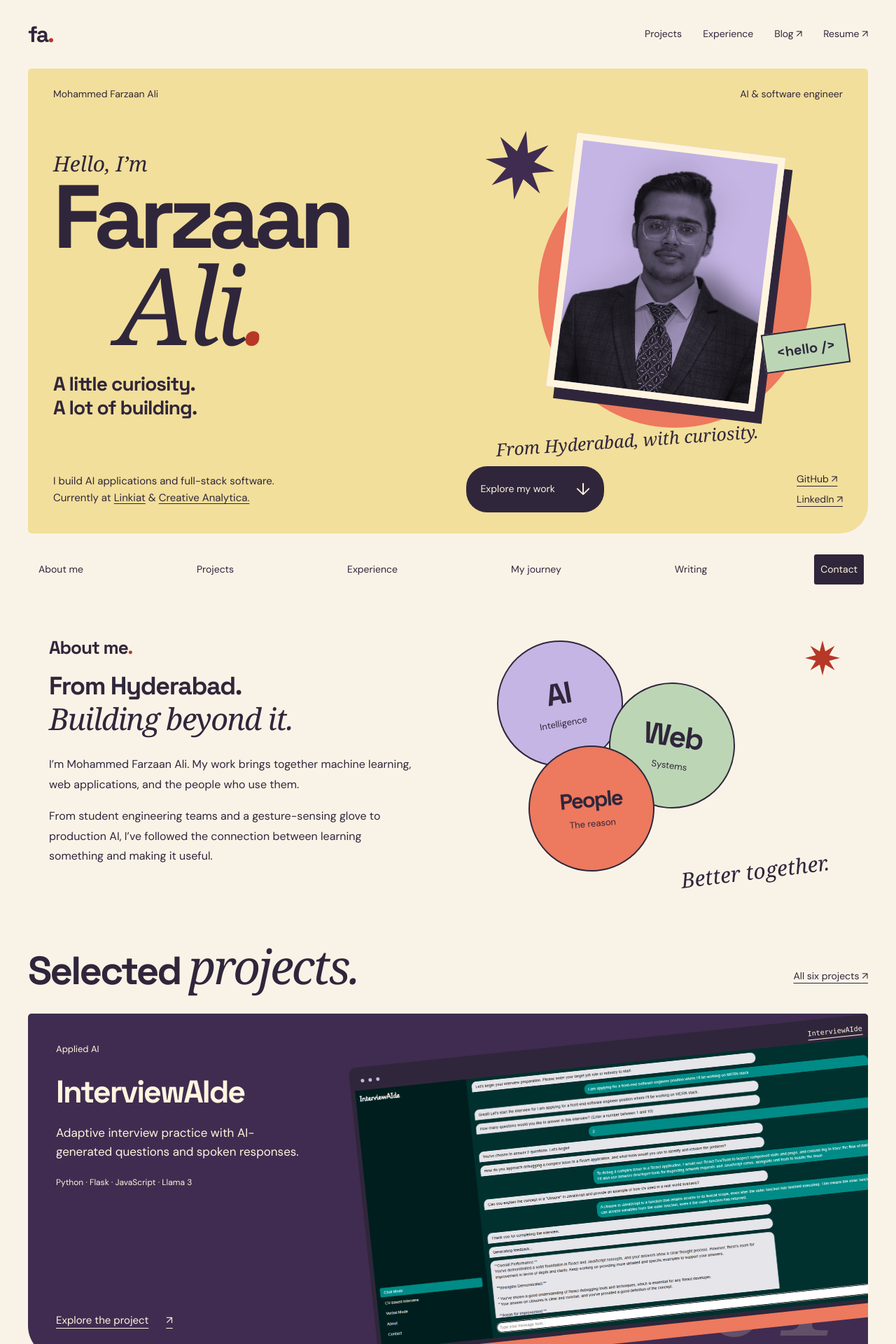
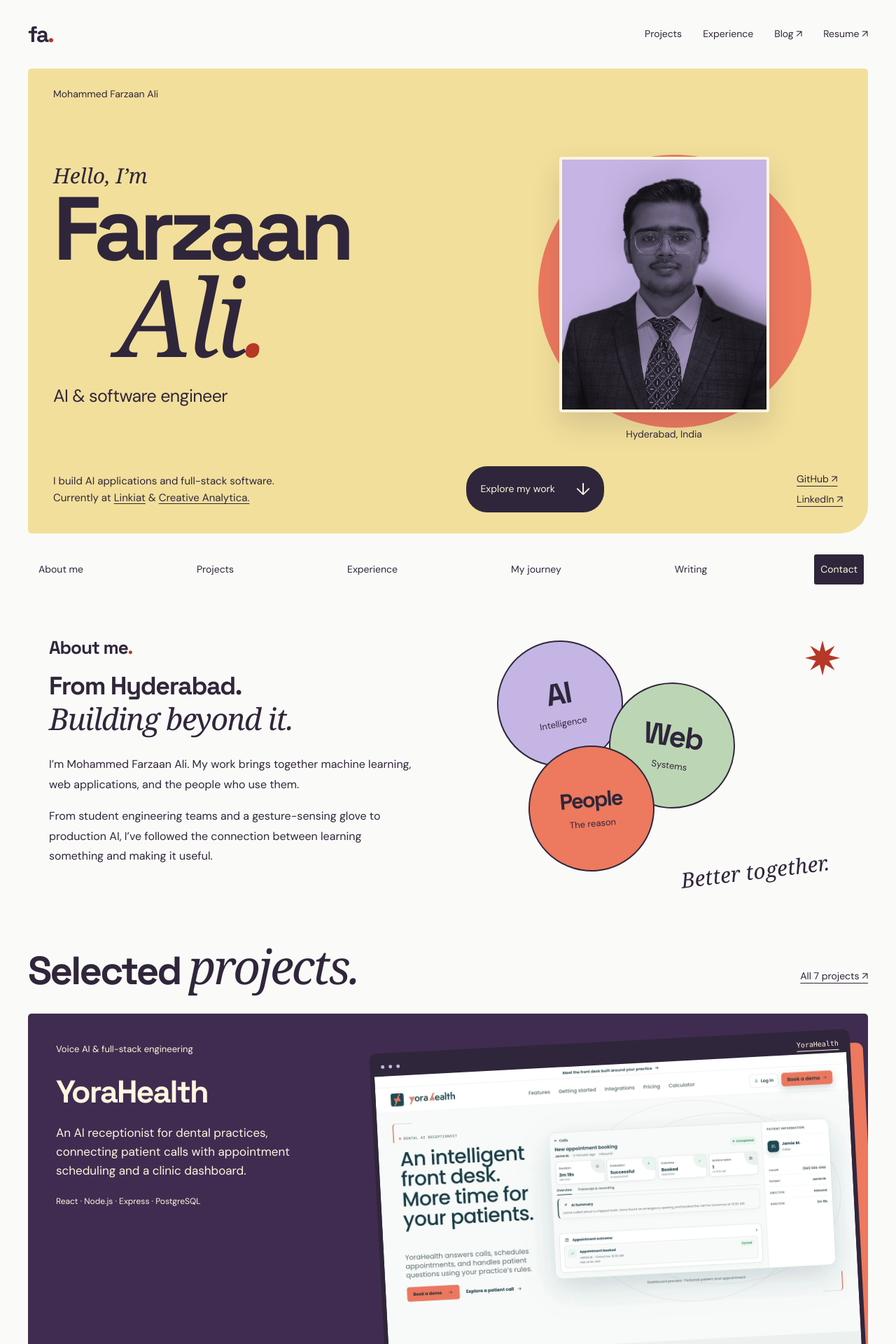
Before and after one commit to itzfarzaan/Portfolio, a React (Vite) app: page / in a window 1280 px wide. Shown: the top 1920 px of the page at 70% size. Built offline with nearby package versions, Linux system fonts and the light colour scheme; a web font is replaced by a local one.

Commit message:
Refine portfolio styling and feature YoraHealth project

```diff
--- a/src/App.css
+++ b/src/App.css
@@ -1954,3 +1954,66 @@ main:focus {
 .portrait-caption { bottom: -5px; }
 @media(max-width:650px) { .portrait-caption { bottom: -23px; } }
 @media(max-width:360px) { .portrait-caption { bottom: -18px; } }
+
+/* Approved polish: preserve the visual system and section compositions. */
+.hero-type .hero-introduction {
+  font: 400 25px/1.35 var(--font-body);
+  letter-spacing: -.6px;
+  margin-top: 25px;
+  max-width: none;
+}
+.creative-hero .portrait-mat {
+  transform: none;
+  border-width: 4px;
+  border-radius: 4px;
+  box-shadow: var(--portrait-shadow);
+}
+.creative-hero .portrait-caption {
+  font: 400 14px/1.5 var(--font-body);
+  transform: none;
+  bottom: 10px;
+  left: 0;
+  width: 100%;
+  text-align: center;
+}
+.article-feature { box-shadow: var(--article-shadow); }
+.stage-yorahealth { background: var(--plum); }
+.stage-yorahealth .screen-composition {
+  width: 105%;
+  min-width: 105%;
+  transform: rotate(-3deg) translateX(10px);
+}
+.stage-yorahealth .screen-composition:hover { transform: rotate(0) translateX(5px); }
+.project-screenshot figcaption {
+  color: var(--inverse);
+  font-size: 13px;
+  line-height: 1.6;
+  padding-top: 18px;
+}
+.engineering-details h3 {
+  font-size: 23px;
+  line-height: 1.35;
+  letter-spacing: -.6px;
+  margin-block: 28px 12px;
+}
+@media(max-width:900px) {
+  .hero-type .hero-introduction { font-size: 22px; max-width: 280px; }
+  .creative-hero .portrait-caption { bottom: 15px; }
+}
+@media(max-width:650px) {
+  .hero-type .hero-introduction { font-size: 17px; max-width: 145px; letter-spacing: -.3px; margin-top: 20px; }
+  .creative-hero .portrait-caption { bottom: -10px; font-size: 12px; }
+  .stage-yorahealth .screen-composition { width: 100%; min-width: 100%; transform: rotate(-3deg); }
+  .stage-yorahealth .screen-composition:hover { transform: rotate(0); }
+  .engineering-details h3 { font-size: 21px; }
+}
+@media(max-width:360px) {
+  .hero-type .hero-introduction { font-size: 16px; max-width: 125px; }
+  .creative-hero .portrait-caption { bottom: -9px; }
+}
+@media(prefers-reduced-motion:reduce) {
+  .stage-yorahealth .screen-composition:hover { transform: none; }
+}
+@media(max-width:650px) {
+  .creative-hero .hero-topline>span { max-width: none; text-align: left; }
+}
--- a/src/App.jsx
+++ b/src/App.jsx
@@ -89,7 +89,6 @@ function ExperienceRow({
   return <article className={`career-stop career-stop-${index} reveal`}>
     <div className="career-role"><span className="career-date">{item.date}</span><h3>{item.company}</h3><p>{item.role}</p><span className="career-location">{item.location}</span><span className="career-status">{item.current ? 'Current role' : 'First professional role'}</span></div>
     <ul>{item.details.map(detail => <li key={detail}>{detail}</li>)}</ul>
-    <span className="career-number" aria-hidden="true">0{index + 1}</span>
   </article>;
 }
 function Home() {
@@ -102,8 +101,8 @@ function Home() {
     </section>
 
     <section className="projects-section" id="work" aria-labelledby="work-title">
-      <div className="section-heading"><h2 id="work-title">Selected <em>projects.</em></h2><Link className="plain-link" to="/projects">All six projects <span aria-hidden="true">↗</span></Link></div>
-      <div className="selected-projects"><div className="reveal"><ProjectStage project={projects[2]} /></div><div className="reveal"><ProjectStage project={projects[0]} index={1} /></div></div>
+      <div className="section-heading"><h2 id="work-title">Selected <em>projects.</em></h2><Link className="plain-link" to="/projects">All {projects.length} projects <span aria-hidden="true">↗</span></Link></div>
+      <div className="selected-projects"><div className="reveal"><ProjectStage project={projects.find(project => project.slug === 'yorahealth')} /></div><div className="reveal"><ProjectStage project={projects.find(project => project.slug === 'aqaarpro')} /></div></div>
       <Link className="project-note reveal" to="/projects/knowmydocs"><span className="note-symbol" aria-hidden="true">✳</span><div><span>Also in the collection</span><h3>KnowMyDocs</h3><p>Document chat, context-preserving retrieval, and summaries.</p></div><span className="note-arrow" aria-hidden="true">↗</span></Link>
     </section>
 
@@ -128,7 +127,7 @@ function Contact() {
 function Work() {
   return <div className="shell projects-page">
     <div className="page-heading"><h1>Projects</h1><span>{projects.length} selected projects</span></div>
-    <div className="work-list">{projects.map((project, index) => <ProjectStage key={project.slug} project={project} index={index} heading="h2" />)}</div>
+    <div className="work-list">{projects.map(project => <ProjectStage key={project.slug} project={project} heading="h2" />)}</div>
     <Contact />
   </div>;
 }
@@ -146,10 +145,11 @@ function ProjectDetail() {
       <dl className="case-facts"><div><dt>Role</dt><dd>{project.role}</dd></div><div><dt>Stack</dt><dd>{project.stack.join(' / ')}</dd></div></dl>
       {(project.live || project.github) && <div className="project-links">{project.live && <a href={project.live}>Visit website <Arrow /></a>}{project.github && <a href={project.github}>Source on GitHub <Arrow /></a>}</div>}
     </header>
-    <div className={`detail-art detail-${project.slug}`}>{project.image ? <figure className="project-screenshot"><img src={project.image} alt={`${project.name} application interface`} loading="lazy" /></figure> : <SystemArtwork project={project} />}</div>
+    <div className={`detail-art detail-${project.slug}`}>{project.image ? <figure className="project-screenshot"><img src={project.image} alt={project.imageAlt || `${project.name} application interface`} loading="lazy" />{project.imageCaption && <figcaption>{project.imageCaption}</figcaption>}</figure> : <SystemArtwork project={project} />}</div>
     <section><h2>Overview</h2><p>{project.problem}</p><p>{project.overview}</p></section>
     <section><h2>My contribution</h2><ul>{project.contributions.map(contribution => <li key={contribution}>{contribution}</li>)}</ul></section>
     <section><h2>System structure</h2><ol className="system-flow">{project.architecture.map(part => <li key={part}>{part}</li>)}</ol></section>
+    {project.engineering && <section className="engineering-details"><h2>Engineering decisions</h2>{project.engineering.map(item => <div key={item.title}><h3>{item.title}</h3><p>{item.text}</p></div>)}</section>}
     <section><h2>Outcome</h2><p>{project.result}</p></section>
     <div className="next-project"><span>Next project</span><Link to={`/projects/${next.slug}`}>{next.name} <span aria-hidden="true">→</span></Link></div>
   </article>;
--- a/src/portfolio/Showcase.jsx
+++ b/src/portfolio/Showcase.jsx
@@ -7,12 +7,12 @@ export function Spark({
 }
 export function Hero() {
   return <section className="creative-hero" aria-labelledby="intro-title">
-    <div className="hero-topline"><span>Mohammed Farzaan Ali</span><span>AI & software engineer</span></div>
+    <div className="hero-topline"><span>Mohammed Farzaan Ali</span></div>
     <div className="hero-composition">
       <div className="hero-type"><p className="hello-note">Hello, I’m</p><h1 id="intro-title">Farzaan<span>Ali<span className="name-dot">.</span></span></h1>
-        <p className="hero-introduction">A little curiosity.<br />A lot of building.</p>
+        <p className="hero-introduction">AI & software engineer</p>
       </div>
-      <div className="portrait-composition"><div className="portrait-orbit" /><div className="portrait-mat"><img src="/media/farzaan-portrait.webp" alt="Mohammed Farzaan Ali" width="1321" height="1600" fetchPriority="high" /></div><Spark className="portrait-spark" /><span className="portrait-caption">From Hyderabad, with curiosity.</span><span className="portrait-code" aria-hidden="true">&lt;hello /&gt;</span></div>
+      <div className="portrait-composition"><div className="portrait-orbit" /><div className="portrait-mat"><img src="/media/farzaan-portrait.webp" alt="Mohammed Farzaan Ali" width="1321" height="1600" fetchPriority="high" /></div><span className="portrait-caption">Hyderabad, India</span></div>
     </div>
     <div className="hero-bottom"><p>I build AI applications and full-stack software.<br />Currently at <strong>Linkiat</strong> & <strong>Creative Analytica.</strong></p><a href="#work" className="round-link">Explore my work <span aria-hidden="true">↓</span></a><div className="hero-socials"><a href={profile.github}>GitHub ↗</a><a href={profile.linkedin}>LinkedIn ↗</a></div></div>
   </section>;
@@ -22,17 +22,16 @@ export function SystemArtwork({
 }) {
   return <div className={`system-artwork system-${project.slug}`} role="img" aria-label={`Conceptual system map: ${project.architecture.join(', ')}`}>
     <span className="map-label">System map</span>
-    {project.slug === 'aqaarpro' ? <><div className="portal-labels"><span>Manager</span><span>Owner</span><span>Tenant</span><span>Vendor</span></div><svg viewBox="0 0 600 200" aria-hidden="true"><path d="M70 0V65Q70 100 105 100H265Q300 100 300 135V200M225 0V100M375 0V100M530 0V65Q530 100 495 100H300" stroke="currentColor" strokeWidth="3" fill="none" /><circle cx="300" cy="140" r="38" fill="var(--coral)" /><path d="M285 149V135L300 123 315 135V149M295 149V140H305V149" stroke="var(--ink)" strokeWidth="2" fill="none" /></svg><strong>AqaarPro</strong><p>Four roles. One connected system.</p></> : project.slug === 'knowmydocs' ? <><div className="document-art"><span>DOCUMENT</span><i /><i /><i /><i /><i /></div><span className="map-connector" aria-hidden="true">↘</span><div className="retrieval-art"><span>CONTEXT</span><b>Find.<br />Connect.<br /><em>Understand.</em></b></div><p>{project.architecture.join(' → ')}</p></> : <div className="generic-system">{project.architecture.map((part, index) => <div key={part}><span>0{index + 1}</span><strong>{part}</strong>{index < 2 && <b aria-hidden="true">↓</b>}</div>)}</div>}
+    {project.slug === 'aqaarpro' ? <><div className="portal-labels"><span>Manager</span><span>Owner</span><span>Tenant</span><span>Vendor</span></div><svg viewBox="0 0 600 200" aria-hidden="true"><path d="M70 0V65Q70 100 105 100H265Q300 100 300 135V200M225 0V100M375 0V100M530 0V65Q530 100 495 100H300" stroke="currentColor" strokeWidth="3" fill="none" /><circle cx="300" cy="140" r="38" fill="var(--coral)" /><path d="M285 149V135L300 123 315 135V149M295 149V140H305V149" stroke="var(--ink)" strokeWidth="2" fill="none" /></svg><strong>AqaarPro</strong><p>Four roles. One connected system.</p></> : project.slug === 'knowmydocs' ? <><div className="document-art"><span>DOCUMENT</span><i /><i /><i /><i /><i /></div><span className="map-connector" aria-hidden="true">↘</span><div className="retrieval-art"><span>CONTEXT</span><b>Find.<br />Connect.<br /><em>Understand.</em></b></div><p>{project.architecture.join(' → ')}</p></> : <div className="generic-system">{project.architecture.map((part, index) => <div key={part}><strong>{part}</strong>{index < 2 && <b aria-hidden="true">↓</b>}</div>)}</div>}
   </div>;
 }
 export function ProjectStage({
   project,
-  index = 0,
   heading = 'h3'
 }) {
   const Heading = heading;
   return <article className={`project-stage stage-${project.slug}`}>
     <div className="project-stage-copy"><span className="project-kind">{project.category}</span><Heading>{project.name}</Heading><p>{project.shortDescription}</p><div className="stage-stack">{project.stack.slice(0, 4).join(' · ')}</div><Link className="case-link" to={`/projects/${project.slug}`}>Explore the project <span aria-hidden="true">↗</span></Link></div>
-    <div className="project-stage-art">{project.image ? <Link className="screen-composition" to={`/projects/${project.slug}`} tabIndex={-1} aria-hidden="true"><div className="screen-top"><i /><i /><i /><span>{project.name}</span></div><img src={project.image} alt="" loading="lazy" width={project.slug === 'interviewaide' ? '1896' : '1903'} height={project.slug === 'interviewaide' ? '953' : '958'} /></Link> : <SystemArtwork project={project} />}<span className="stage-number" aria-hidden="true">0{index + 1}</span></div>
+    <div className="project-stage-art">{project.image ? <Link className="screen-composition" to={`/projects/${project.slug}`} tabIndex={-1} aria-hidden="true"><div className="screen-top"><i /><i /><i /><span>{project.name}</span></div><img src={project.image} alt="" loading="lazy" width={project.imageWidth || (project.slug === 'interviewaide' ? 1896 : 1903)} height={project.imageHeight || (project.slug === 'interviewaide' ? 953 : 958)} /></Link> : <SystemArtwork project={project} />}</div>
   </article>;
 }
--- a/src/portfolio/content.js
+++ b/src/portfolio/content.js
@@ -8,6 +8,40 @@ export const profile = {
   resume: '/documents/Mohammed-Farzaan-Ali-Resume.pdf'
 };
 export const projects = [{
+  slug: 'yorahealth',
+  name: 'YoraHealth',
+  shortDescription: 'An AI receptionist for dental practices, connecting patient calls with appointment scheduling and a clinic dashboard.',
+  category: 'Voice AI & full-stack engineering',
+  label: 'Dental AI receptionist',
+  summary: 'From a patient call to a confirmed appointment, with the clinic team kept in the loop.',
+  stack: ['React', 'Node.js', 'Express', 'PostgreSQL', 'REST APIs', 'Webhooks', 'Background workers'],
+  role: 'End-to-end technical implementation',
+  type: 'Live project',
+  problem: 'Dental front desks need to handle patient calls while supporting people in the practice. Missed calls, scheduling changes, and follow-up work can leave both patients and staff without a clear next step.',
+  overview: 'I implemented the technical platform behind YoraHealth: the public website, clinic and administrator dashboards, backend APIs, data model, and integrations with third-party voice AI, practice-management, and messaging services. The receptionist uses each practice’s information to answer questions and help callers book, reschedule, or cancel appointments.',
+  contributions: [
+    'Built the React website and operational dashboards for clinic teams and administrators, including call history, transcripts, recordings, appointment actions, and outcome analytics.',
+    'Developed the Node.js and Express backend, PostgreSQL data model, authenticated sessions, clinic-scoped access, and integration endpoints.',
+    'Implemented voice-agent tools for patient lookup, availability checks, appointment booking, rescheduling, cancellation, and practice information.',
+    'Connected third-party scheduling systems through backend APIs and webhooks, using returned availability references and explicit confirmation before appointment changes.',
+    'Added durable event and tool-call deduplication, appointment audit records, and background reconciliation for delayed call analysis and configuration updates.',
+    'Implemented appointment messaging workflows that wait for evidence that a booking has reached the practice-management system before sending a confirmation.'
+  ],
+  architecture: ['Patient call → voice AI integration', 'Express tools → scheduling integration', 'PostgreSQL records → clinic dashboard'],
+  engineering: [
+    { title: 'Connecting conversation to real actions', text: 'The voice layer calls backend tools rather than directly changing practice records. The backend resolves the clinic, validates inputs and confirmations, checks scheduling availability, and records appointment actions. Third-party integrations sit behind application-owned interfaces.' },
+    { title: 'Handling retries and delayed events', text: 'Voice and scheduling events can arrive more than once or out of order. Persistent event keys and cached tool results protect against repeating appointment mutations. Call-state handling preserves terminal outcomes, while background workers reconcile missing analysis and retry configuration updates.' },
+    { title: 'Confirming the appointment before the message', text: 'An accepted API request does not necessarily mean an appointment is visible in the practice’s system. The notification pipeline tracks that distinction, waits for synchronization evidence, and processes messages independently so a messaging failure does not fail the appointment action.' },
+    { title: 'Giving the clinic a clear operational view', text: 'The dashboard connects call summaries and available recordings with appointment outcomes and follow-up needs. Clinic-specific settings hold practice hours, services, providers, and knowledge, while administrator tools support setup and integration management.' }
+  ],
+  result: 'A live dental AI receptionist platform with an operational dashboard and connected scheduling workflows. My contribution covers the complete technical implementation. Integration availability and operational configuration are confirmed per practice; the website’s public dashboard preview uses fictional patient data.',
+  live: 'https://www.yorahealth.com/',
+  image: '/media/projects/yorahealth.webp',
+  imageWidth: 1440,
+  imageHeight: 1000,
+  imageAlt: 'YoraHealth public website showing its dental AI receptionist and a clearly labelled fictional dashboard preview',
+  imageCaption: 'YoraHealth public website. The dashboard preview contains fictional patient and appointment data.'
+}, {
   slug: 'aqaarpro',
   shortDescription: 'Property management software with dedicated portals for managers, owners, tenants, and vendors.',
   name: 'AqaarPro',
--- a/src/portfolio/theme.css
+++ b/src/portfolio/theme.css
@@ -21,7 +21,9 @@
   font-display: swap;
 }
 :root {
-  --paper: #f9f3e7;
+  --paper: #fafaf8;
+  --portrait-shadow: 0 18px 40px #30263b26;
+  --article-shadow: 5px 9px 22px #30263b24;
   --surface: #f0e5d0;
   --ink: #30263b;
   --muted: #655a68;
```
Also changed, not shown: public/media/projects/yorahealth.webp (added), 1 other file (tests, documents, lock files or other folders).
